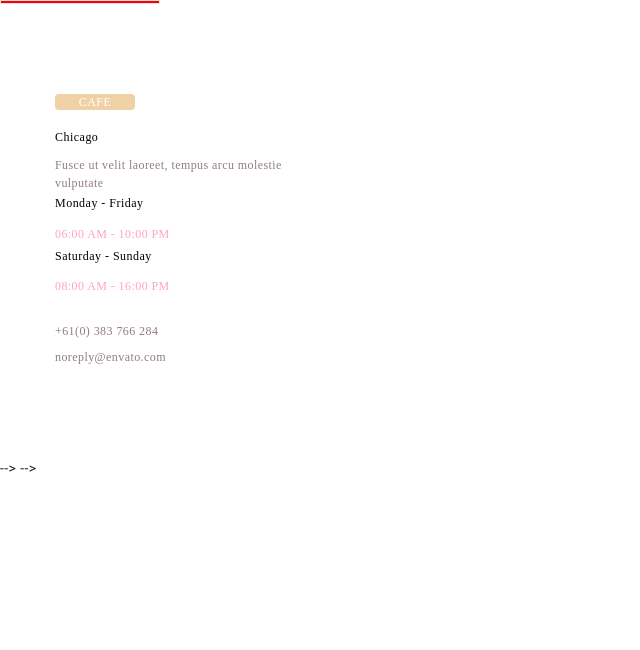
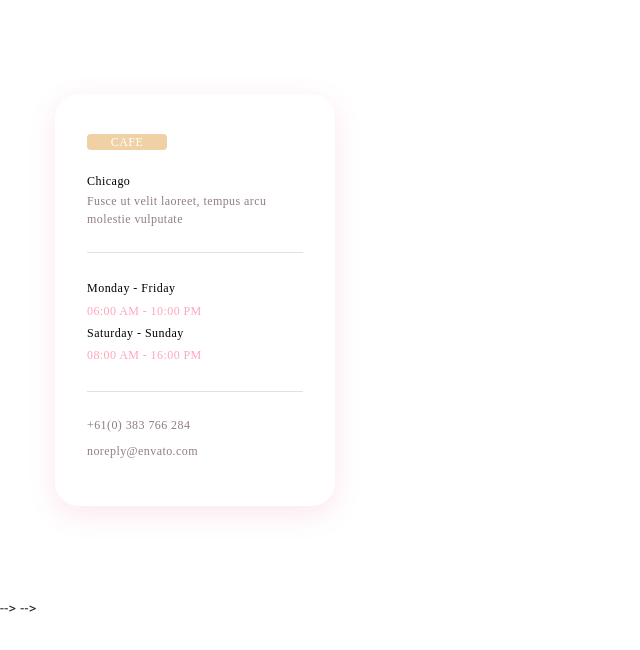
Before and after one commit to Nataliiazahorodko/test-project-icecream, a plain HTML site: page index.html in a window 1280 px wide. Shown: the whole page, without its empty margins (0-640 px from the left). Drawn offline with nearby package versions, Linux system fonts and the light colour scheme.

Commit message:
первая секция

```diff
--- a/index.html
+++ b/index.html
@@ -25,6 +25,46 @@
     <link rel="stylesheet" href="./css/main.min.css" />
   </head>
   <body>
+    <!-- мороженко -->
+    <section class="contacts section">
+      <div class="container">
+        <h1 class="visually-hidden">contacts</h2>
+          <ul class="contacts-list">
+            <li class="contacts-list__item">
+              <p class="contacts-list__category">CAFE</p>
+              <div class="contacts-list__city">
+                <h2 class="contacts-list__title">Chicago</h3>
+                  <p class="contacts-list__text">
+                    Fusce ut velit laoreet, tempus arcu molestie vulputate
+                  </p>
+              </div>
+              <div class="contacts-list__time">
+                <h2 class="contacts-list__title">Monday - Friday</h3>
+                  <p class="contacts-list__time-text">
+                    06:00 AM - 10:00 PM
+                  </p>
+                  <h2 class="contacts-list__title">Saturday - Sunday</h3>
+                    <p class="contacts-list__time-text">
+                      08:00 AM - 16:00 PM
+                    </p>
+              </div>
+              <ul class="contacts-list__contacts">
+                <li class="contacts-list__contacts-item">
+                  <a class="link contacts-list__contacts-link" href="tel:+610383766284 ">+61(0) 383 766 284</a>
+                </li>
+                <li>
+                  <a class="link contacts-list__contacts-link" href="noreply@envato.com">noreply@envato.com</a>
+                </li>
+
+              </ul>
+
+
+            </li>
+
+          </ul>
+      </div>
+    </section>
+
     <!-- Шапка сайта -->
     <!-- <header class="header">
       <div class="container header__container">
@@ -156,45 +196,6 @@
         </div>
       </section> -->
 
-    <!-- мороженко -->
-    <section class="contacts section">
-      <div class="container">
-        <h1 class="visually-hidden">contacts</h2>
-        <ul class="contacts-list">
-          <li class="contacts-list__item">
-            <p class="contacts-list__category">CAFE</p>
-            <div class="contacts-list__city">
-            <h2 class="contacts-list__title">Chicago</h3>
-              <p class="contacts-list__text">
-                Fusce ut velit laoreet, tempus arcu molestie vulputate
-              </p>
-            </div>
-            <div class="contacts-list__time">
-              <h2 class="contacts-list__title">Monday - Friday</h3>
-                <p class="contacts-list__time-text">
-                  06:00 AM - 10:00 PM
-                </p>
-              <h2 class="contacts-list__title">Saturday - Sunday</h3>
-                <p class="contacts-list__time-text">
-                  08:00 AM - 16:00 PM
-                </p>
-            </div>
-            <ul class="contacts-list__contacts">
-              <li class="contacts-list__contacts-item">
-<a class="link contacts-list__contacts-link" href="tel:+610383766284 ">+61(0) 383 766 284</a>
-              </li>
-              <li>
-<a class="link contacts-list__contacts-link" href="noreply@envato.com">noreply@envato.com</a>
-              </li>
-
-            </ul>
-
-
-          </li>
-
-        </ul>
-      </div>
-    </section>
 
       <!-- секция про нас -->
       <!-- <section class="about section">
--- a/sass/layouts/_about.scss
+++ b/sass/layouts/_about.scss
@@ -1,56 +1,21 @@
 /* секция про нас */
-
 
 .contacts-list {
   width: 280px;
   height: 412px;
   padding: 40px 32px;
-    background: #FFFFFF;
+  background: #ffffff;
   box-shadow: 0px 8px 30px rgba(212, 20, 67, 0.1);
   border-radius: 24px;
-  // @include mq(mobile-only) {
   display: block;
-  // }
-
-  // @include mq(tablet) {
-  //   display: flex;
-  //   flex-wrap: wrap;
-  // }
 }
 
 .contacts-list__item {
   width: 100%;
-  @include mq(mobile-only) {
-    margin-bottom: 30px;
+  margin-bottom: 20px;
 
   &:last-child {
     margin-bottom: 0;
-    }
-  }
-
-  @include mq(tablet) {
-    width: 354px;
-
-    &:nth-child(odd) {
-      margin-right: 30px;
-    }
-
-    &:nth-child(-n + 2) {
-      margin-bottom: 30px;
-    }
-  }
-
-  @include mq(desktop) {
-    width: 270px;
-    margin-right: 30px;
-
-    &:last-child {
-      margin-right: 0;
-    }
-
-    &:nth-child(-n + 2) {
-      margin-bottom: 0;
-    }
   }
 }
 
@@ -61,15 +26,12 @@
   text-align: center;
   justify-content: center;
 
-margin-bottom: 16px;
-
   width: 80px;
   height: 16px;
 
-  color: #FFFFFF;
-    background: #F0D1A5;
+  color: #ffffff;
+  background: #f0d1a5;
   border-radius: 4px;
-
 
   font-family: 'DM Sans';
   font-style: normal;
@@ -77,55 +39,28 @@ margin-bottom: 16px;
   font-size: 12px;
   line-height: 1.86;
   letter-spacing: 0.04em;
-
-
-
-
 }
 
-// .about-list__icon {
-//   display: flex;
-//   justify-content: center;
-//   align-items: center;
-
-//   width: 100%;
-//   height: 120px;
-//   margin-bottom: 30px;
-
-//   background-color: var(--third-bg-color);
-//   border-radius: 4px;
-// }
+.contacts-list__city {
+  padding-top: 20px;
+  padding-bottom: 24px;
+  border-bottom: 1px solid #e1e1e1;
+}
 
 .contacts-list__title {
-
-  margin-bottom: 8px;
-
   font-family: 'DM Sans';
   font-style: normal;
   font-weight: 500;
   font-size: 12px;
   line-height: 1.86;
 
-
   letter-spacing: 0.04em;
 
   color: #000000;
-
-
-  // margin-bottom: 10px;
-  // font-weight: 700;
-  // font-size: 14px;
-  // line-height: 1.14;
-  // letter-spacing: 0.03em;
-  // text-transform: uppercase;
-  // color: var(--main-color);
-
-  // @include mq(mobile-only) {
-  //   text-align: center;
-  // }
 }
 
 .contacts-list__text {
+  margin-bottom: 8px;
 
   font-family: 'DM Sans';
   font-style: normal;
@@ -133,24 +68,17 @@ font-family: 'DM Sans';
   font-size: 12px;
   line-height: 1.5;
 
+  color: #907e82;
 
-  color: #907E82;
-
-
+  &:last-child {
+    margin-bottom: 0;
+  }
 }
 
-.contacts-list__text::after {
-      content: '';
-        position: absolute;
-        top: 0;
-        left: 0;
-
-        display: block;
-        width: 160px;
-        height: 4px;
-        background-color: red;
-        // border-radius: 2px;
-  border: 1px solid #E1E1E1;
+.contacts-list__time {
+  padding-top: 24px;
+  padding-bottom: 24px;
+  border-bottom: 1px solid #e1e1e1;
 }
 
 .contacts-list__time-text {
@@ -160,7 +88,7 @@ font-family: 'DM Sans';
   font-size: 12px;
   line-height: 1.86;
 
-  color: #FFA5BA;
+  color: #ffa5ba;
 }
 
 .contacts-list__contacts {
@@ -173,29 +101,24 @@ font-family: 'DM Sans';
 .contacts-list__contacts-item {
   margin-bottom: 8px;
 
-
   &:last-child {
     margin-bottom: 0;
   }
 }
 
 .contacts-list__contacts-link {
-
-  // display: inline-flex;
-  //   align-items: center;
   font-family: 'DM Sans';
   font-style: normal;
   font-weight: 500;
   font-size: 12px;
   line-height: 1.5;
 
-
-    color: #907E82;
+  color: #907e82;
 
   transition: color var(--transition-timing-function);
 
   &:hover,
   &:focus {
-          color: #D41443;
+    color: #d41443;
   }
 }
```
Also changed, not shown: css/main.css, css/main.min.css, 2 other files. Lines whose indentation alone changed are shown as unchanged.
